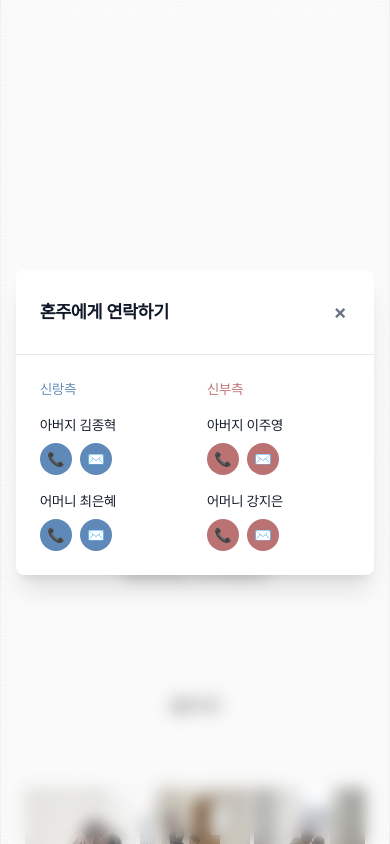
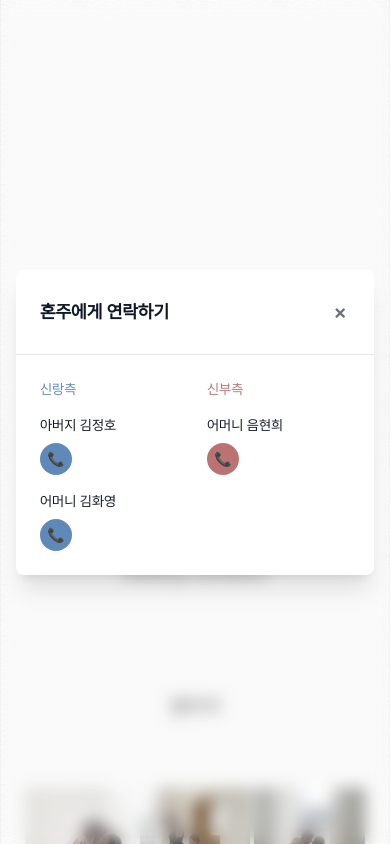
Before and after one commit to jaeungkim/portfolio-website-nextjs, a Next.js app: page /mobile-wedding in a window 390 px wide. Both pictures are taken after a click on the button "혼주에게 연락하기". Shown: the part 1912-2756 px from the top of the page. Built offline with nearby package versions, Linux system fonts and the light colour scheme.

Commit message:
chore: testing mobile responsiveness

```diff
--- a/src/components/mobile-wedding/components/ContactModal.tsx
+++ b/src/components/mobile-wedding/components/ContactModal.tsx
@@ -1,5 +1,5 @@
 import Modal from "@/src/components/common/Modal/Modal";
-import { AnimatePresence, motion } from "motion/react";
+import { motion } from "motion/react";
 
 interface ContactModalProps {
   isOpen: boolean;
@@ -9,27 +9,19 @@ interface ContactModalProps {
 export default function ContactModal({ isOpen, onClose }: ContactModalProps) {
   const groomParents = [
     {
-      name: "아버지 김종혁",
+      name: "아버지 김정호",
       phone: "010-1234-5678",
-      email: "father@groom.com",
     },
     {
-      name: "어머니 최은혜",
-      phone: "010-2345-6789",
-      email: "mother@groom.com",
+      name: "어머니 김화영",
+      phone: "010-2450-5987",
     },
   ];
 
   const brideParents = [
     {
-      name: "아버지 이주영",
-      phone: "010-3456-7890",
-      email: "father@bride.com",
-    },
-    {
-      name: "어머니 강지은",
+      name: "어머니 음현희",
       phone: "010-4567-8901",
-      email: "mother@bride.com",
     },
   ];
 
@@ -49,12 +41,7 @@ export default function ContactModal({ isOpen, onClose }: ContactModalProps) {
       closeOnEscape={true}
     >
       {/* Header */}
-      <motion.div
-        className="flex items-center justify-between p-6 border-b border-gray-200"
-        initial={{ opacity: 0, y: -20 }}
-        animate={{ opacity: 1, y: 0 }}
-        transition={{ delay: 0.1, duration: 0.3 }}
-      >
+      <div className="flex items-center justify-between p-6 border-b border-gray-200">
         <h2 className="text-lg font-semibold text-gray-900">
           혼주에게 연락하기
         </h2>
@@ -64,34 +51,17 @@ export default function ContactModal({ isOpen, onClose }: ContactModalProps) {
         >
           ×
         </button>
-      </motion.div>
+      </div>
 
       {/* Content */}
-      <motion.div
-        className="p-6"
-        initial={{ opacity: 0, y: 20 }}
-        animate={{ opacity: 1, y: 0 }}
-        transition={{ delay: 0.2, duration: 0.3 }}
-      >
+      <div className="p-6">
         <div className="grid grid-cols-2 gap-6">
           {/* 신랑측 */}
-                 <motion.div
-                   initial={{ opacity: 0, x: -30 }}
-                   animate={{ opacity: 1, x: 0 }}
-                   transition={{ delay: 0.3, duration: 0.4 }}
-                 >
-                  <h3 className="text-sm font-medium text-[#5F89B8] mb-4">
-                    신랑측
-                  </h3>
+          <div>
+            <h3 className="text-sm font-medium text-[#5F89B8] mb-4">신랑측</h3>
             <div className="space-y-4">
               {groomParents.map((parent, index) => (
-                      <motion.div
-                        key={index}
-                        className="space-y-2"
-                         initial={{ opacity: 0, y: 20 }}
-                         animate={{ opacity: 1, y: 0 }}
-                         transition={{ delay: 0.4 + index * 0.1, duration: 0.3 }}
-                      >
+                <div key={index} className="space-y-2">
                   <p className="text-sm font-medium text-gray-900">
                     {parent.name}
                   </p>
@@ -104,38 +74,18 @@ export default function ContactModal({ isOpen, onClose }: ContactModalProps) {
                     >
                       📞
                     </motion.button>
-                          <motion.button
-                            onClick={() => handleEmailClick(parent.email)}
-                            className="flex items-center justify-center w-8 h-8 bg-[#5F89B8] bg-opacity-10 rounded-full hover:bg-opacity-20 transition-colors text-[#5F89B8] text-sm"
-                            whileHover={{ scale: 1.1 }}
-                            whileTap={{ scale: 0.95 }}
-                          >
-                            ✉️
-                          </motion.button>
                   </div>
-                      </motion.div>
+                </div>
               ))}
             </div>
-                </motion.div>
+          </div>
 
           {/* 신부측 */}
-                 <motion.div
-                   initial={{ opacity: 0, x: 30 }}
-                   animate={{ opacity: 1, x: 0 }}
-                   transition={{ delay: 0.3, duration: 0.4 }}
-                 >
-                  <h3 className="text-sm font-medium text-[#BB7273] mb-4">
-                    신부측
-                  </h3>
+          <div>
+            <h3 className="text-sm font-medium text-[#BB7273] mb-4">신부측</h3>
             <div className="space-y-4">
               {brideParents.map((parent, index) => (
-                      <motion.div
-                        key={index}
-                        className="space-y-2"
-                         initial={{ opacity: 0, y: 20 }}
-                         animate={{ opacity: 1, y: 0 }}
-                         transition={{ delay: 0.4 + index * 0.1, duration: 0.3 }}
-                      >
+                <div key={index} className="space-y-2">
                   <p className="text-sm font-medium text-gray-900">
                     {parent.name}
                   </p>
@@ -148,21 +98,13 @@ export default function ContactModal({ isOpen, onClose }: ContactModalProps) {
                     >
                       📞
                     </motion.button>
-                          <motion.button
-                            onClick={() => handleEmailClick(parent.email)}
-                            className="flex items-center justify-center w-8 h-8 bg-[#BB7273] bg-opacity-10 rounded-full hover:bg-opacity-20 transition-colors text-[#BB7273] text-sm"
-                            whileHover={{ scale: 1.1 }}
-                            whileTap={{ scale: 0.95 }}
-                          >
-                            ✉️
-                          </motion.button>
                   </div>
-                      </motion.div>
+                </div>
               ))}
             </div>
-                </motion.div>
           </div>
-             </motion.div>
+        </div>
+      </div>
     </Modal>
   );
 }
--- a/src/components/mobile-wedding/components/Lightbox.tsx
+++ b/src/components/mobile-wedding/components/Lightbox.tsx
@@ -36,8 +36,10 @@ export default function Lightbox({
     };
   }, [onClose]);
 
-  const goToPrevious = () => setCurrentIndex((prev) => (prev === 0 ? images.length - 1 : prev - 1));
-  const goToNext = () => setCurrentIndex((prev) => (prev === images.length - 1 ? 0 : prev + 1));
+  const goToPrevious = () =>
+    setCurrentIndex((prev) => (prev === 0 ? images.length - 1 : prev - 1));
+  const goToNext = () =>
+    setCurrentIndex((prev) => (prev === images.length - 1 ? 0 : prev + 1));
 
   const handleTouchStart = (e: React.TouchEvent) => {
     touchStartX.current = e.targetTouches[0].clientX;
@@ -62,62 +64,53 @@ export default function Lightbox({
 
   return (
     <motion.div
-      initial={{ opacity: 0, scale: 0.9, y: 20 }}
-      animate={{ opacity: 1, scale: 1, y: 0 }}
-      exit={{ opacity: 0, scale: 0.9, y: 20, transition: { duration: 0.3, ease: "easeIn" } }}
-      transition={{ duration: 0.3, ease: "easeOut" }}
+      initial={{ opacity: 0 }}
+      animate={{ opacity: 1 }}
+      exit={{ opacity: 0 }}
+      transition={{ duration: 0.2 }}
       className="relative h-full w-full bg-white overflow-hidden"
       onTouchStart={handleTouchStart}
       onTouchEnd={handleTouchEnd}
     >
       {/* Close Button */}
-      <motion.button
-        initial={{ opacity: 0, scale: 0.8 }}
-        animate={{ opacity: 1, scale: 1 }}
-        exit={{ opacity: 0, scale: 0.8, transition: { duration: 0.2, ease: "easeIn" } }}
-        transition={{ delay: 0.2, duration: 0.2 }}
+      <button
+        type="button"
         onClick={onClose}
-        className="absolute top-2 right-2 z-20 w-10 h-10 flex items-center justify-center text-gray-300"
+        className="cursor-pointer absolute top-2 right-2 z-20 w-10 h-10 flex items-center justify-center text-gray-300 "
       >
         <X size={20} />
-      </motion.button>
+      </button>
 
       {/* Navigation Arrows */}
-      <motion.button
-        initial={{ opacity: 0, x: -20 }}
-        animate={{ opacity: 1, x: 0 }}
-        exit={{ opacity: 0, x: -20, transition: { duration: 0.3, ease: "easeIn" } }}
-        transition={{ delay: 0.3, duration: 0.3 }}
+      <button
+        type="button"
         onClick={(e) => {
           e.stopPropagation();
           goToPrevious();
         }}
-        className="flex absolute left-2 top-1/2 -translate-y-1/2 z-20 w-12 h-12 items-center justify-center text-gray-300"
+        className="cursor-pointer flex absolute left-2 top-1/2 -translate-y-1/2 z-20 w-12 h-12 items-center justify-center text-gray-300 "
       >
         <ChevronLeft size={24} />
-      </motion.button>
+      </button>
 
-      <motion.button
-        initial={{ opacity: 0, x: 20 }}
-        animate={{ opacity: 1, x: 0 }}
-        exit={{ opacity: 0, x: 20, transition: { duration: 0.3, ease: "easeIn" } }}
-        transition={{ delay: 0.4, duration: 0.3 }}
+      <button
+        type="button"
         onClick={(e) => {
           e.stopPropagation();
           goToNext();
         }}
-        className="flex absolute right-2 top-1/2 -translate-y-1/2 z-20 w-12 h-12 items-center justify-center text-gray-300"
+        className="cursor-pointer flex absolute right-2 top-1/2 -translate-y-1/2 z-20 w-12 h-12 items-center justify-center text-gray-300"
       >
         <ChevronRight size={24} />
-      </motion.button>
+      </button>
 
       {/* Image Container */}
       <motion.div
         key={currentIndex}
-        initial={{ opacity: 0, scale: 0.95 }}
-        animate={{ opacity: 1, scale: 1 }}
-        exit={{ opacity: 0, scale: 0.95, transition: { duration: 0.3, ease: "easeIn" } }}
-        transition={{ duration: 0.3, ease: "easeOut" }}
+        initial={{ x: 100, opacity: 0 }}
+        animate={{ x: 0, opacity: 1 }}
+        exit={{ x: -100, opacity: 0 }}
+        transition={{ duration: 0.3, ease: "easeInOut" }}
         className="relative w-full h-full flex items-center justify-center"
       >
         <Image
@@ -131,15 +124,9 @@ export default function Lightbox({
       </motion.div>
 
       {/* Page Indicator */}
-      <motion.div
-        initial={{ opacity: 0, y: 10 }}
-        animate={{ opacity: 1, y: 0 }}
-        exit={{ opacity: 0, y: 10, transition: { duration: 0.3, ease: "easeIn" } }}
-        transition={{ delay: 0.5, duration: 0.3 }}
-        className="absolute bottom-2 left-1/2 -translate-x-1/2 px-3 py-1 bg-black/20 text-white text-sm rounded-full backdrop-blur-sm"
-      >
+      <div className="absolute bottom-2 left-1/2 -translate-x-1/2 px-3 py-1 bg-black/20 text-white text-sm rounded-full backdrop-blur-sm">
         {currentIndex + 1} / {images.length}
-      </motion.div>
+      </div>
     </motion.div>
   );
 }
--- a/src/components/mobile-wedding/sections/Gallery.tsx
+++ b/src/components/mobile-wedding/sections/Gallery.tsx
@@ -61,7 +61,7 @@ export default function Gallery({ images }: GalleryProps) {
         isOpen={lightboxIndex !== null}
         onClose={closeLightbox}
         overlayClassName="bg-black/60 backdrop-blur-md"
-        className="max-w-none mx-0 w-full h-full bg-transparent shadow-none"
+        className="max-w-none mx-[48px] w-full h-[75vh] bg-white rounded-lg shadow-xl"
         closeOnOverlayClick={true}
         closeOnEscape={true}
       >
```
Lines whose indentation alone changed are shown as unchanged.
